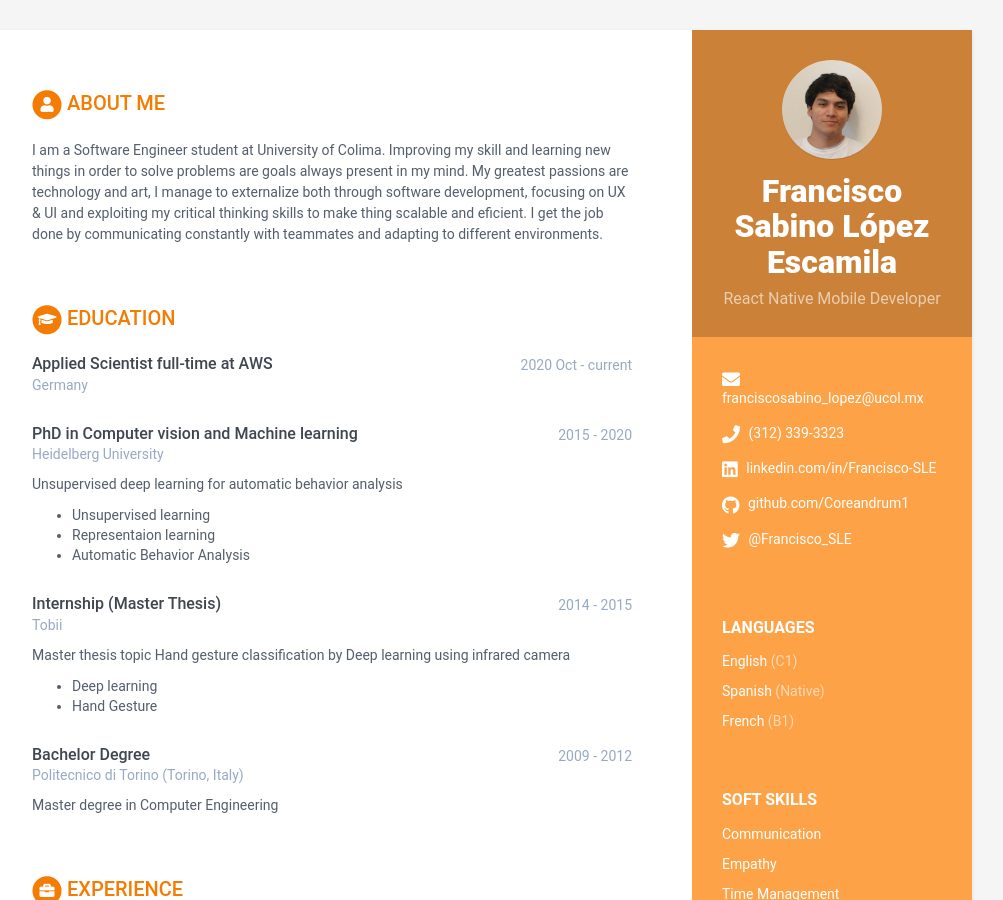
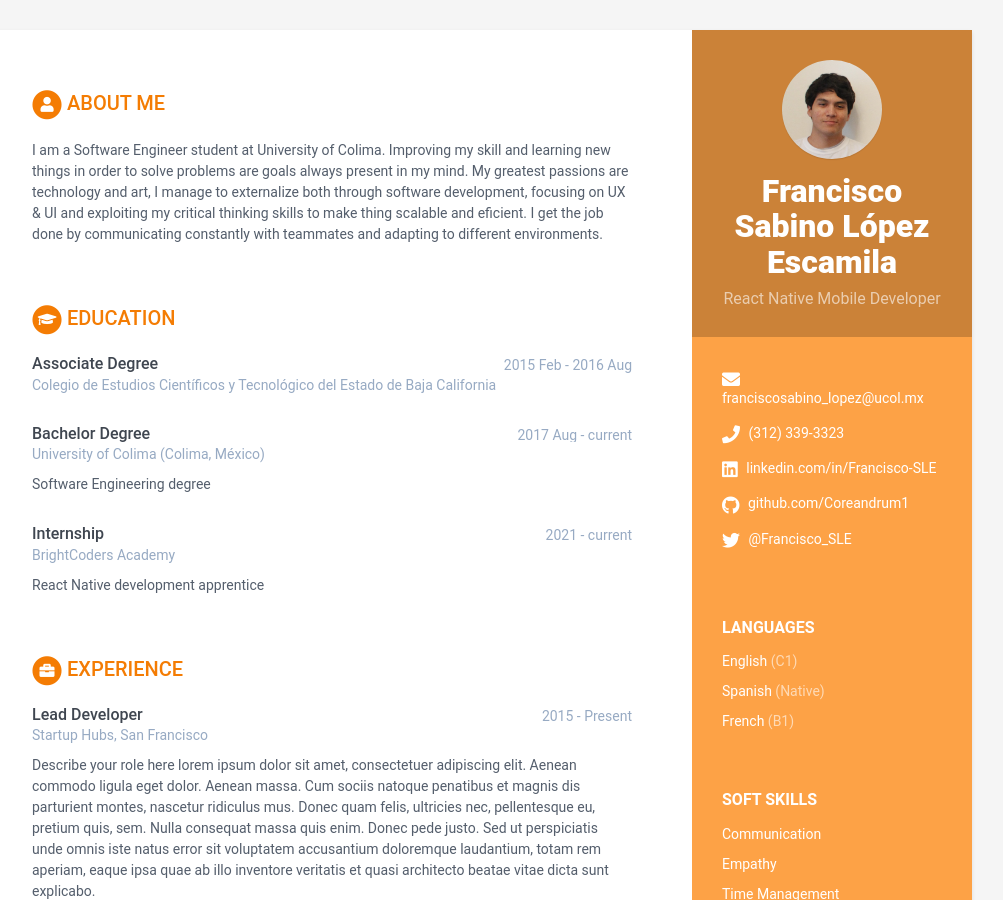
Before and after one commit to BC-MAR-21-RN/kata-resume-Coreandrum1, a Jekyll site: the page built from index.html, in a window 1280 px wide and 900 px high. Shown: the whole window, without its empty margins (168-1171 px from the left). Built offline with Jekyll 4.4.1, drawn with Linux system fonts in a browser that asks for light colours.

Commit message:
updated education timelapse

```diff
--- a/_data/data.yml
+++ b/_data/data.yml
@@ -66,35 +66,22 @@ career-profile:
 
 # Registra aquí tus estudios. Agrega o elimina según sea necesario
 educationcomplete:
-  - degree: Applied Scientist full-time at AWS
-    university: Germany
-    time: 2020 Oct - current
+  - degree: Associate Degree
+    university: Colegio de Estudios Científicos y Tecnológico del Estado de Baja California
+    time: 2015 Feb - 2016 Aug
     details: |
 
-  - degree: PhD in Computer vision and Machine learning
-    university: Heidelberg University
-    time: 2015 - 2020
+  - degree: Bachelor Degree
+    university: University of Colima (Colima, México)
+    time: 2017 Aug - current
     details: |
-      Unsupervised deep learning for automatic behavior analysis
+      Software Engineering degree
 
-        - Unsupervised learning
-        - Representaion learning
-        - Automatic Behavior Analysis
-
-  - degree: Internship (Master Thesis)
-    university: Tobii
-    time: 2014 - 2015
+  - degree: Internship
+    university: BrightCoders Academy
+    time: 2021 - current
     details: |
-      Master thesis topic Hand gesture classification by Deep learning using infrared camera
-
-        - Deep learning
-        - Hand Gesture
-
-  - degree: Bachelor Degree
-    university: Politecnico di Torino (Torino, Italy)
-    time: 2009 - 2012
-    details: |
-      Master degree in Computer Engineering
+       React Native development apprentice
 
 # Registra aquí tu experiencia. Agrega o elimina según sea necesario
 experiences:
```
